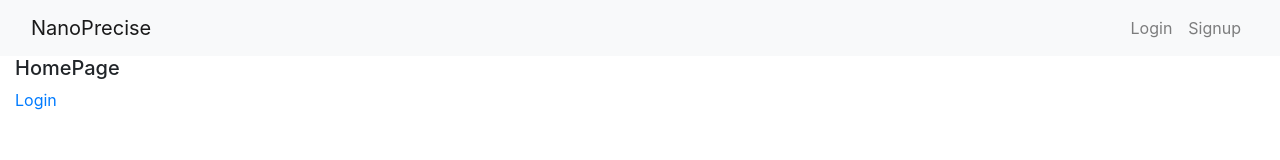
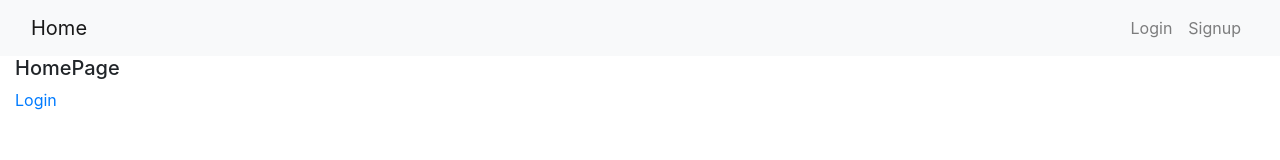
Before and after one commit to vasanth2812/React_WebPackage, a React (Create React App) app: page / in a window 1280 px wide. Shown: the top 160 px of the page. Built offline with nearby package versions, Linux system fonts and the light colour scheme.

Commit message:
header changed

```diff
--- a/src/Component/Header/Header.js
+++ b/src/Component/Header/Header.js
@@ -30,7 +30,7 @@ class Header extends React.Component {
         <Navbar color="light" light expand="md">
           <div className="container">
             <NavbarBrand tag={Link} to="/">
-              NanoPrecise
+              Home
             </NavbarBrand>
             <NavbarToggler onClick={this.toggle} />
             <Collapse isOpen={this.state.isOpen} navbar>
```
